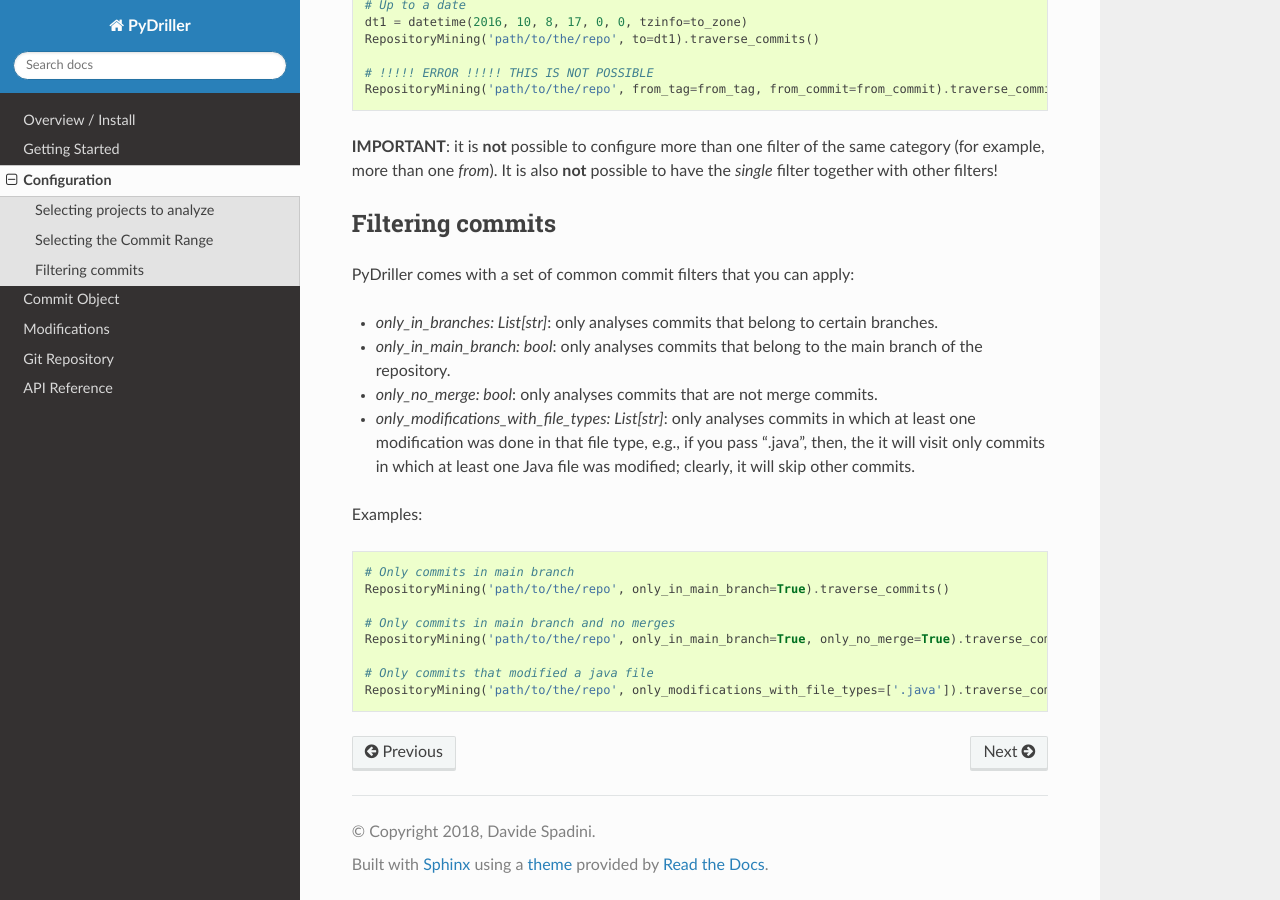
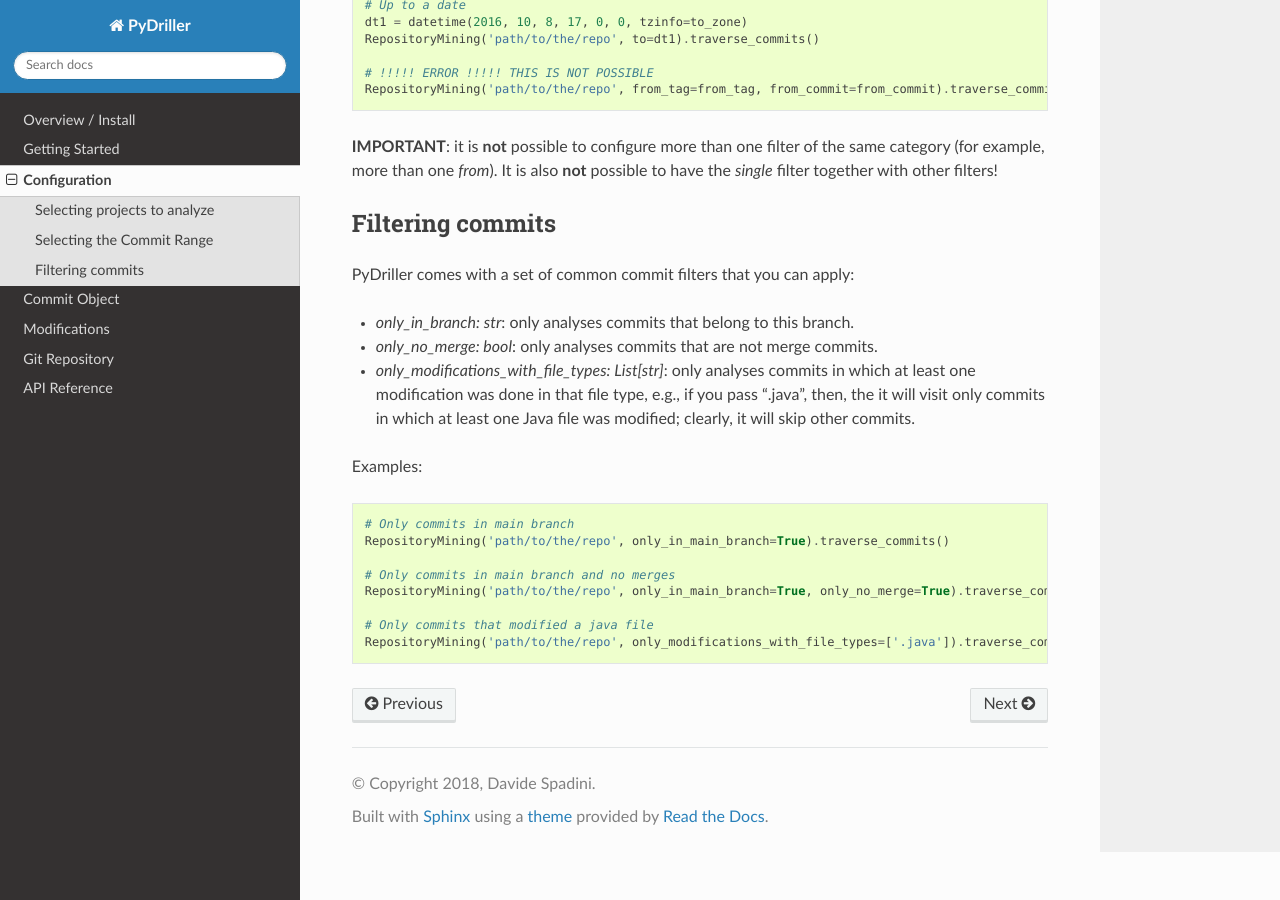
Before and after one commit to ishepard/pydriller, a Sphinx documentation site: the page built from docs/configuration.rst, in a window 1280 px wide and 900 px high, scrolled down 1607 px. Built offline with Sphinx 7.4.7 and the Read the Docs theme 2.0.0, drawn with Linux system fonts in a browser that asks for light colours.

Commit message:
small in doc

```diff
--- a/docs/configuration.rst
+++ b/docs/configuration.rst
@@ -80,8 +80,7 @@ Filtering commits
 
 PyDriller comes with a set of common commit filters that you can apply:
 
-* *only\_in\_branches: List[str]*: only analyses commits that belong to certain branches.
-* *only\_in\_main\_branch: bool*: only analyses commits that belong to the main branch of the repository.
+* *only\_in\_branch: str*: only analyses commits that belong to this branch.
 * *only\_no\_merge: bool*: only analyses commits that are not merge commits.
 * *only\_modifications\_with\_file\_types: List[str]*: only analyses commits in which at least one modification was done in that file type, e.g., if you pass ".java", then, the it will visit only commits in which at least one Java file was modified; clearly, it will skip other commits.
 
```
